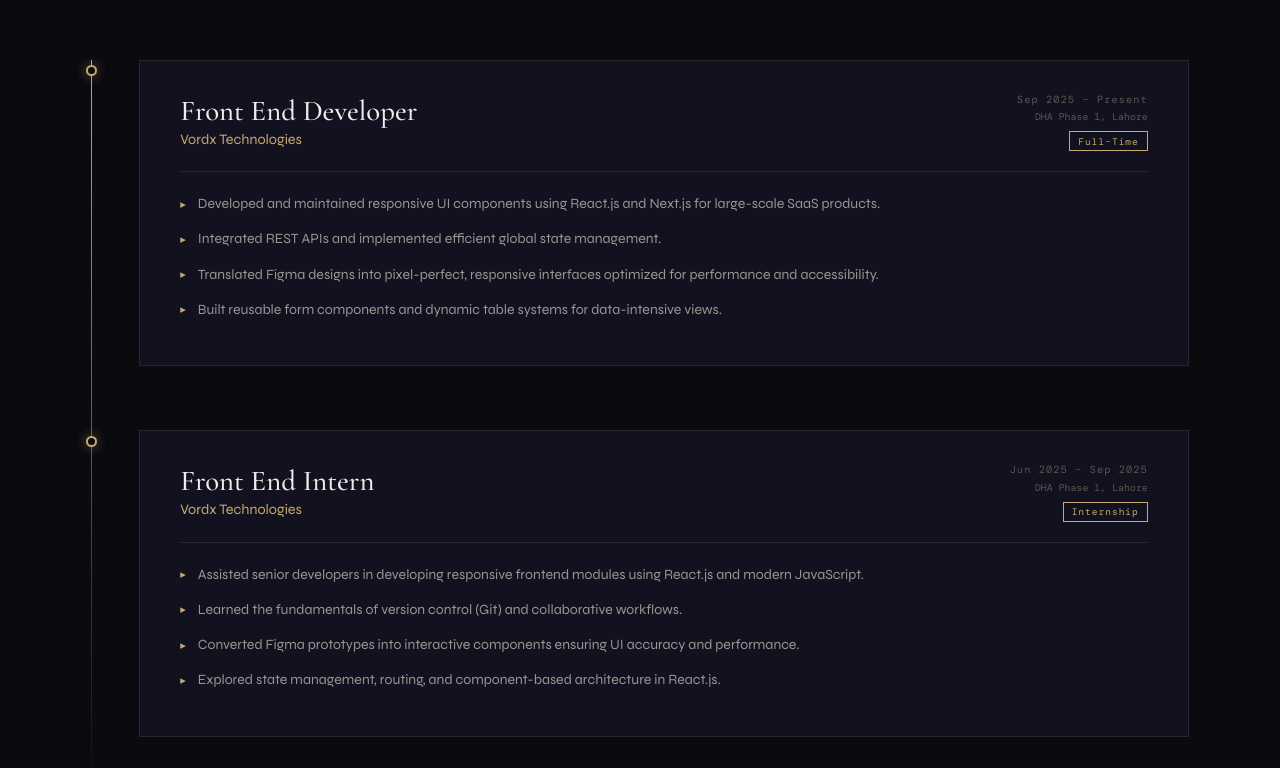
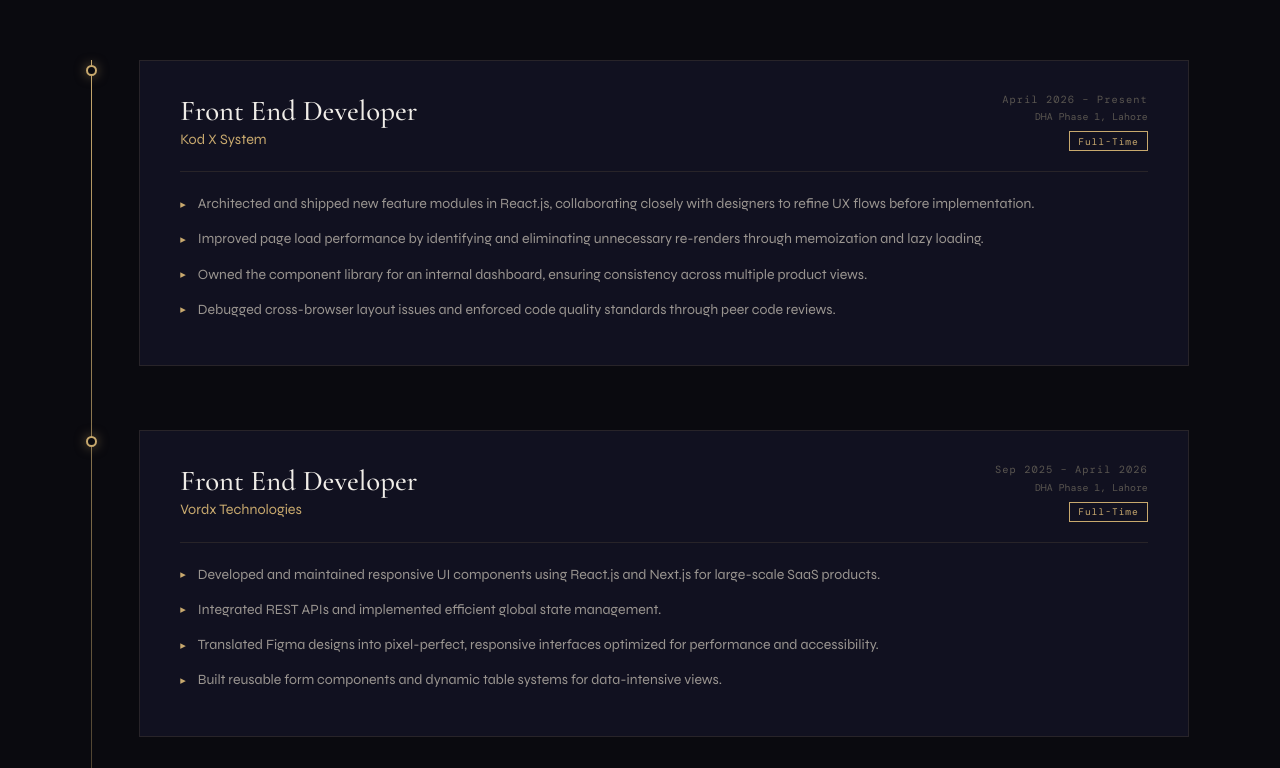
Before and after one commit to turab577/updated-portfolio, a React (Vite) app in the folder frontend/: page / in a window 1280 px wide. Shown: the part 3212-3980 px from the top of the page. Built offline with nearby package versions, Linux system fonts and the light colour scheme; a web font is replaced by a local one.

Commit message:
Add new experience entry for Front End Developer at Kod X System and update period for Vordx Technologies

```diff
--- a/frontend/src/sections/Experience.jsx
+++ b/frontend/src/sections/Experience.jsx
@@ -2,9 +2,22 @@ import { useRef, useEffect, useState } from 'react'
 
 const experiences = [
   {
+  role: 'Front End Developer',
+  company: 'Kod X System',
+  period: 'April 2026 – Present',
+  location: 'DHA Phase 1, Lahore',
+  type: 'Full-Time',
+  points: [
+    'Architected and shipped new feature modules in React.js, collaborating closely with designers to refine UX flows before implementation.',
+    'Improved page load performance by identifying and eliminating unnecessary re-renders through memoization and lazy loading.',
+    'Owned the component library for an internal dashboard, ensuring consistency across multiple product views.',
+    'Debugged cross-browser layout issues and enforced code quality standards through peer code reviews.'
+  ]
+},
+  {
     role: 'Front End Developer',
     company: 'Vordx Technologies',
-    period: 'Sep 2025 – Present',
+    period: 'Sep 2025 – April 2026',
     location: 'DHA Phase 1, Lahore',
     type: 'Full-Time',
     points: [
```
